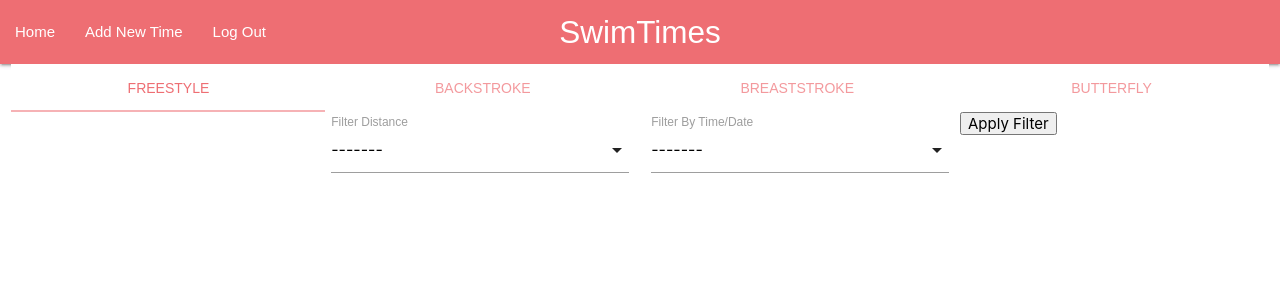
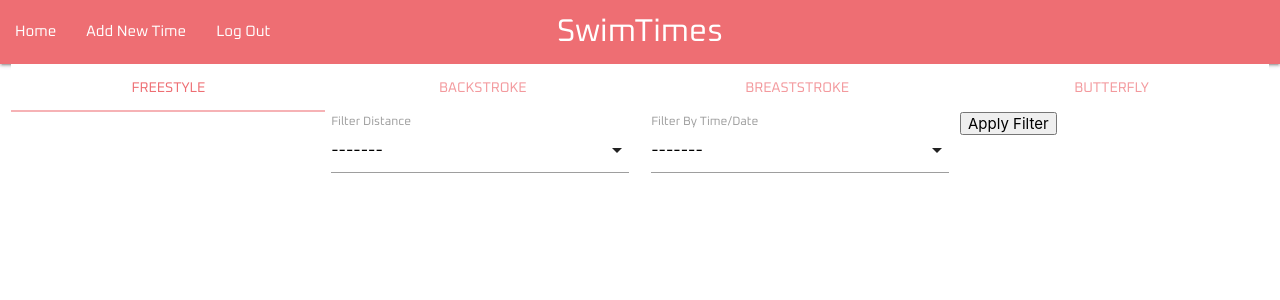
Before and after one commit to seanbrindley17/milestone-project-3-mk2, a Flask app: page /get_entries in a window 1280 px wide. Shown: the top 300 px of the page. Run offline with Flask 3, Linux system fonts and the light colour scheme; the visitor is signed in with stand-in values (Sample User, id 1); data that the repository does not hold is empty; some libraries are stand-ins or nearby versions.

Commit message:
Add link to google fonts in head element

```diff
--- a/templates/base.html
+++ b/templates/base.html
@@ -9,6 +9,9 @@
         crossorigin="anonymous" referrerpolicy="no-referrer" type="text/css" />
     <link rel="stylesheet" href="https://cdnjs.cloudflare.com/ajax/libs/materialize/1.0.0/css/materialize.min.css"
         type="text/css">
+    <link rel="preconnect" href="https://fonts.googleapis.com">
+    <link rel="preconnect" href="https://fonts.gstatic.com" crossorigin>
+    <link href="https://fonts.googleapis.com/css2?family=Oxanium:wght@200..800&display=swap" rel="stylesheet">
     <link rel="stylesheet" href="{{ url_for('static', filename='css/style.css') }}">
     {% block styles %}
     {% endblock %}
```
